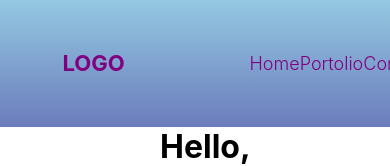
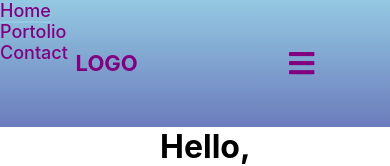
Before and after one commit to ScottDancer/reactProfileOne, a React (Create React App) app: page / in a window 390 px wide. Shown: the top 166 px of the page. Built offline with nearby package versions, Linux system fonts and the light colour scheme.

Commit message:
added burger

```diff
--- a/public/index.html
+++ b/public/index.html
@@ -24,6 +24,7 @@
       work correctly both with client-side routing and a non-root public URL.
       Learn how to configure a non-root public URL by running `npm run build`.
     -->
+    <link rel="stylesheet" href="https://cdnjs.cloudflare.com/ajax/libs/font-awesome/5.15.1/css/all.min.css">
     <title>React App</title>
   </head>
   <body>
--- a/src/App.css
+++ b/src/App.css
@@ -34,17 +34,25 @@ nav .nav-links {
 }
 nav .nav-links a {
   font-size: 18px;
-  font-weight: 300;
+  font-weight: 500;
   cursor: pointer;
-}  nav .nav-links a:hover {
+}
+nav .nav-links a:hover {
   border-bottom: 2px solid#94c9e2;
 }
-nav .header {
-  color: #D4AF37;
-  font-weight: 900;
-  font-size: 75px;
+nav .burger {
+  font-size: 29px;
+  display: none;
 }
-nav .header p {
-  color:#62727b;
-  font-size: 25px;
+
+@media all and (max-width:768px) {
+  nav .burger {
+    display: block;
+  }
+  nav .nav-links {
+    position: absolute;
+    display: block;
+    top: 0;
+    left: 0;
+  }
 }
--- a/src/NavBar.js
+++ b/src/NavBar.js
@@ -17,6 +17,7 @@ function NavBar() {
           <a>Contact</a>
         </li>
         </ul>
+        <i className="fas fa-bars burger"></i>
       </nav>
     </div>
   );
```
